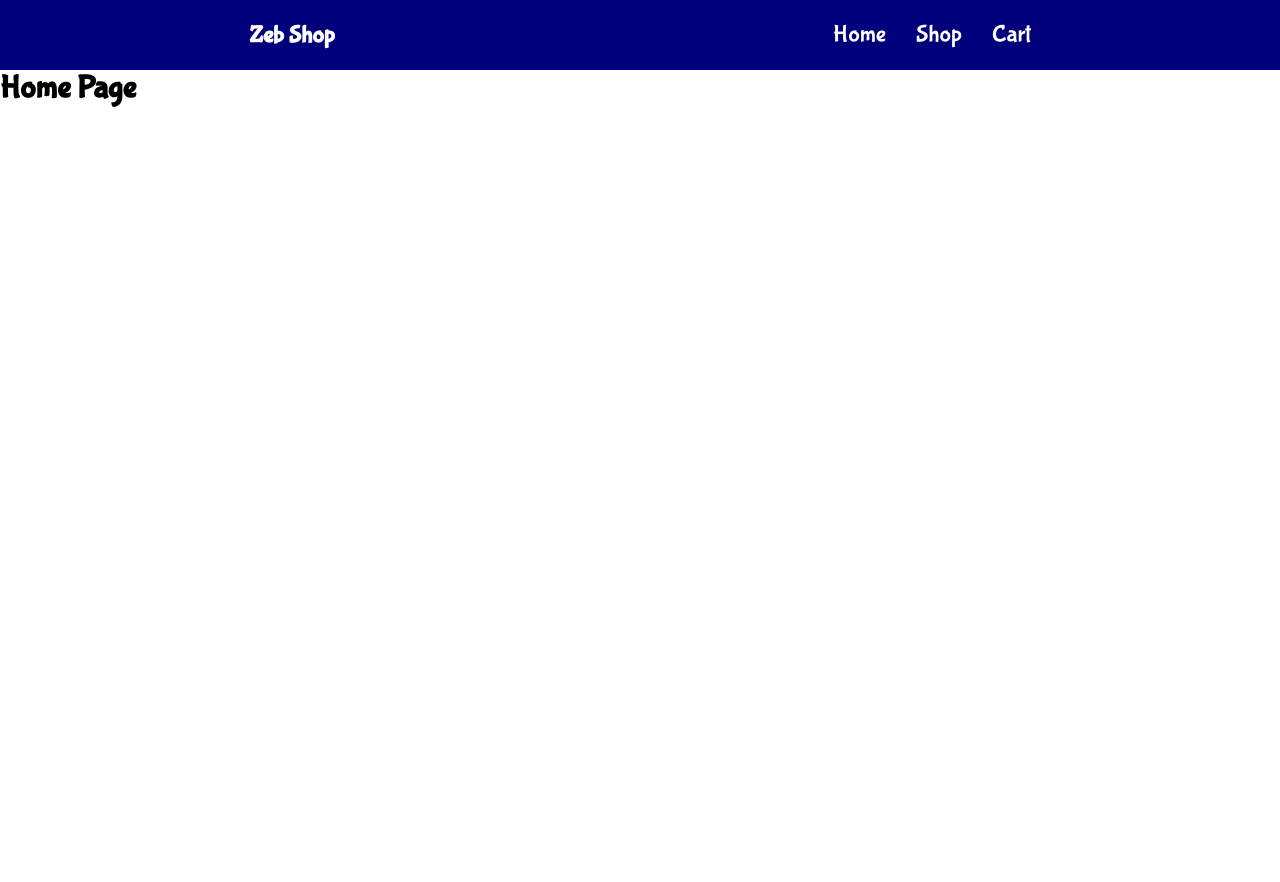
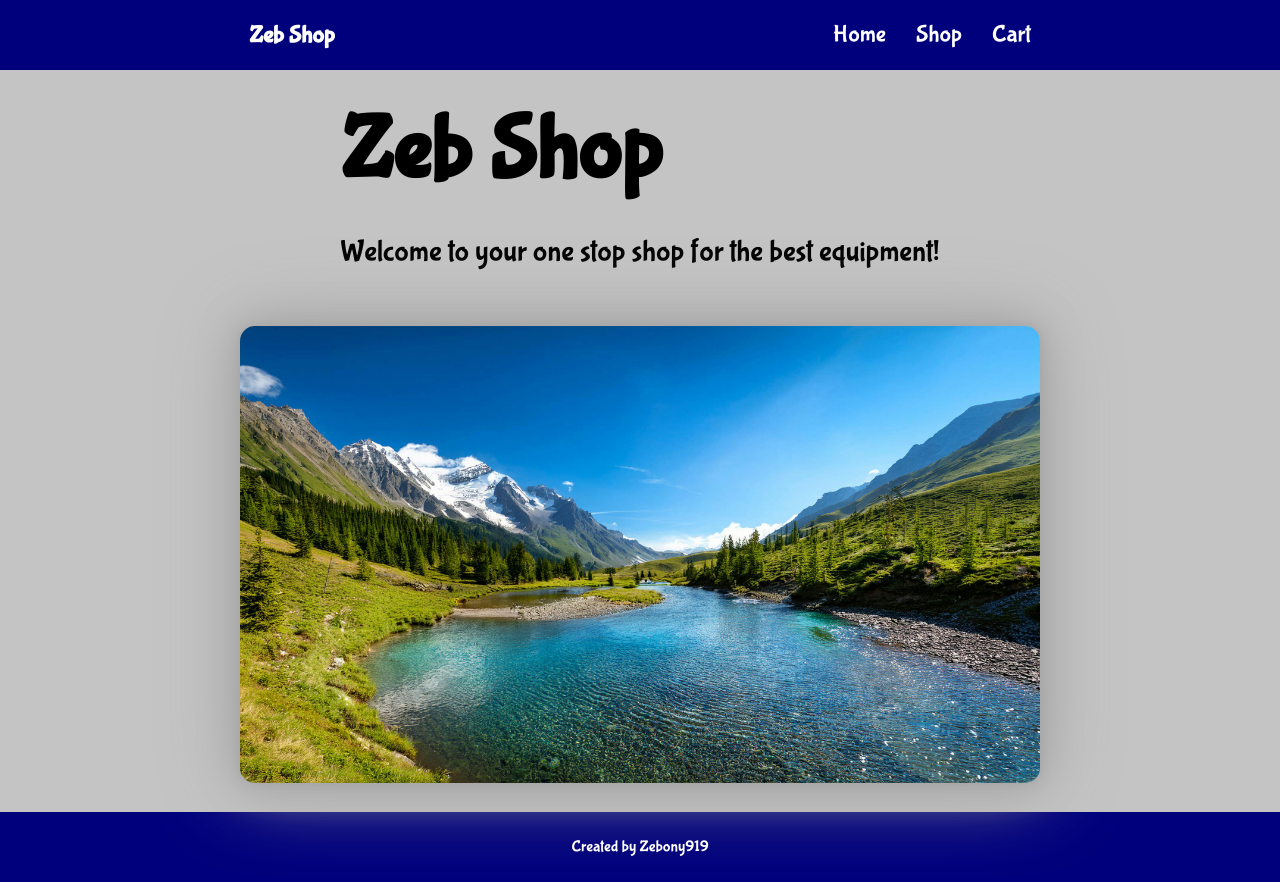
Before and after one commit to Zebony919/shopping-cart, a React (Vite) app: page / in a window 1280 px wide. Before the commit the page ends 800 px from the top, so only its background shows below. Built offline with nearby package versions, Linux system fonts and the light colour scheme; a web font is replaced by a local one.

Commit message:
Add home page

```diff
--- /dev/null
+++ b/src/components/Footer.css
@@ -0,0 +1,15 @@
+* {
+  margin: 0;
+  padding: 0;
+}
+
+.footer-body {
+  width: 100vw;
+  min-height: 70px;
+  color: white;
+  background-color: rgb(0, 0, 124);
+  display: flex;
+  flex-wrap: wrap;
+  justify-content: space-around;
+  align-items: center;
+}
--- /dev/null
+++ b/src/components/Footer.jsx
@@ -0,0 +1,11 @@
+import "./Footer.css";
+
+function Footer() {
+  return (
+    <section className="footer-body">
+      <p>Created by Zebony919</p>
+    </section>
+  );
+}
+
+export default Footer;
--- /dev/null
+++ b/src/components/Home.css
@@ -0,0 +1,38 @@
+.home-body {
+  width: 100vw;
+  height: 92.7vh;
+  background-color: rgb(196, 196, 196);
+  display: flex;
+  flex-wrap: wrap;
+  justify-content: space-around;
+  align-items: center;
+}
+
+.home-h1 {
+  font-size: 90px;
+}
+
+.home-p {
+  font-size: 30px;
+}
+
+.home-text,
+.home-image {
+  max-height: 800px;
+}
+
+.home-text {
+  display: flex;
+  flex-direction: column;
+  gap: 30px;
+}
+
+.home-image {
+  max-width: 800px;
+  width: 100%;
+  border-radius: 15px;
+  box-shadow:
+    0 0 10px #a5a5a5,
+    0 0 40px #a5a5a5,
+    0 0 80px #a5a5a5;
+}
--- a/src/components/Home.jsx
+++ b/src/components/Home.jsx
@@ -1,12 +1,18 @@
-import { useState } from "react";
+import "./Home.css";
+import homeImage from "../images/home-page-image.jpg";
 
 function Home() {
   return (
-    <>
-      <div>
-        <h1>Home Page</h1>
+    <section className="home-body">
+      <div className="home-text">
+        <h1 className="home-h1">Zeb Shop</h1>
+        <p className="home-p">
+          Welcome to your one stop shop for the best equipment!
+        </p>
       </div>
-    </>
+
+      <img className="home-image" src={homeImage} />
+    </section>
   );
 }
 
--- a/src/components/Layout.jsx
+++ b/src/components/Layout.jsx
@@ -1,11 +1,13 @@
 import { Outlet } from "react-router-dom";
 import Navbar from "./Navbar.jsx";
+import Footer from "./Footer.jsx";
 
 function Layout() {
   return (
     <>
       <Navbar />
       <Outlet />
+      <Footer />
     </>
   );
 }
```
Also changed, not shown: src/images/home-page-image.jpg (added).
